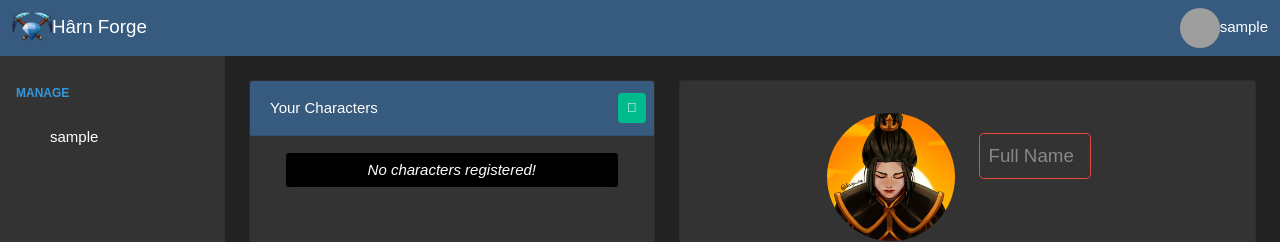
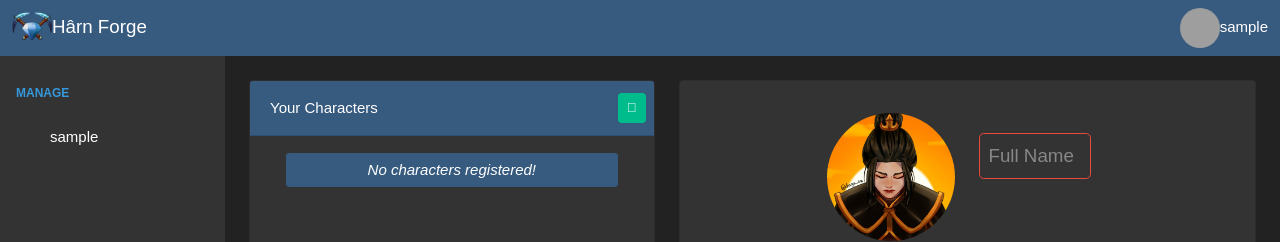
Before and after one commit to JorgeOJara/harnwebforge, a React (Create React App) app: page / in a window 1280 px wide. Shown: the top 242 px of the page. Built offline with nearby package versions, Linux system fonts and the light colour scheme; no server answers; sample sign-in values are in the browser's storage; grey boxes are pictures that could not be loaded; a web font is replaced by a local one.

Commit message:
Something

```diff
--- a/src/comp/sidePannel.js
+++ b/src/comp/sidePannel.js
@@ -45,7 +45,7 @@ Your Characters
 <div className="overflow-auto h-100 p-3">
 {
 completed.map(item => {
-    return <div className="btn btn-secondary b ch">
+    return <div className="btn btn-secondary ch">
           <i className="none">{item.Name}</i>
       </div>
    })
--- a/src/css/join.css
+++ b/src/css/join.css
@@ -25,4 +25,7 @@
   }
 
   .f{margin-top:50px;}
-  .ch{ width:90%; background-color:#375a7f;}
+  .ch{
+    width:90%;
+    background-color:#375a7f;
+  }
```
